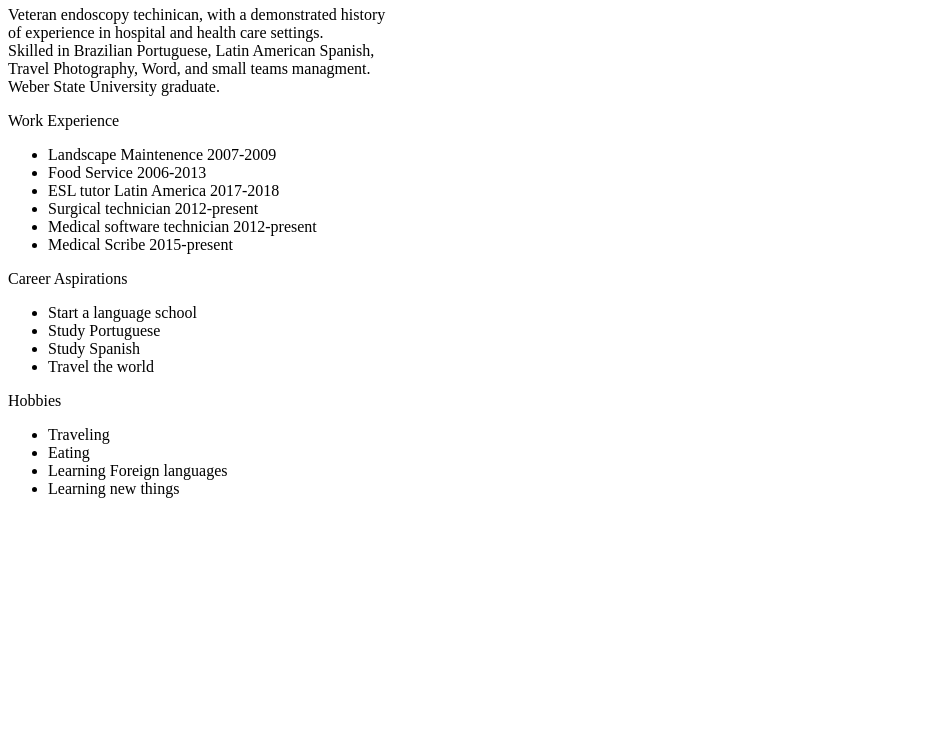
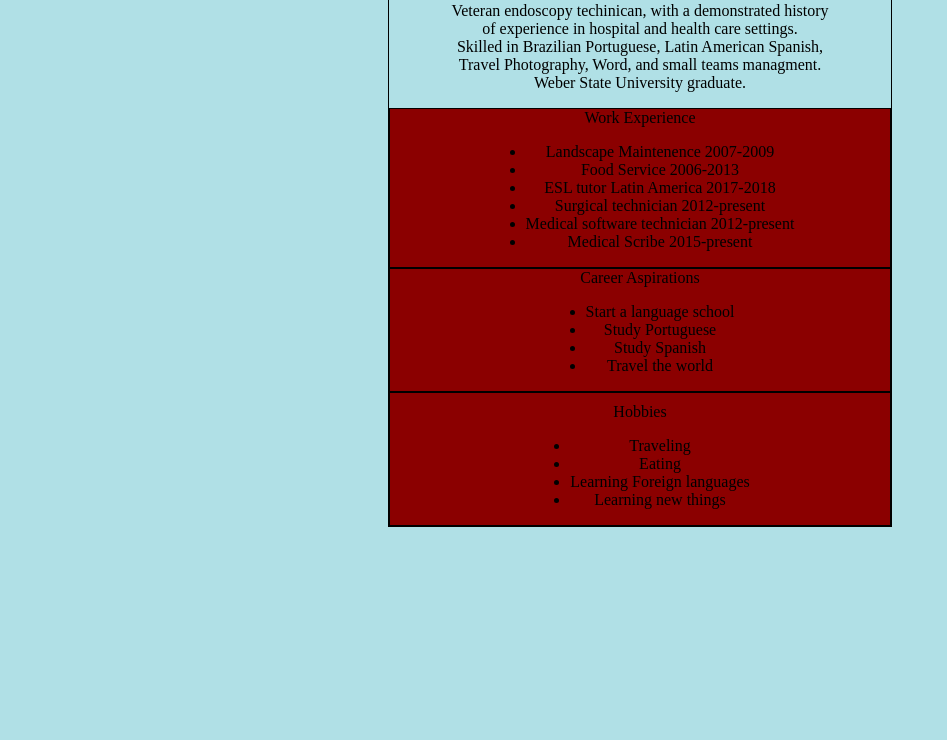
Before and after one commit to jackhardy90/portfolio, a plain HTML site: page index.html in a window 1280 px wide. Shown: the part 60-800 px from the top of the page, without its empty margins (0-947 px from the left). Drawn offline with Linux system fonts and the light colour scheme.

Commit message:
first commit

```diff
--- /dev/null
+++ b/index.css
@@ -0,0 +1,58 @@
+body {
+    background-color: powderblue;
+    text-align: center;
+    position: relative;
+    display: table;
+    margin: auto;
+    border: 1px solid black;
+
+
+
+}
+
+h1 {
+    background-color: darkred;
+    position: relative;
+    display: flex;
+    align-items: center;
+    flex-direction: column;
+    font-family: 'Lucida Sans', 'Lucida Sans Regular';
+    border: 1px solid black;
+    justify-content: space-evenly;
+    width: 500px;
+    text-align: center;
+
+
+
+}
+.work-experience {
+    background-color: darkred;
+    justify-content: center;
+    flex-direction: column;
+    align-items: center;
+    position: relative;
+    display: flex;
+    border: 1px solid black;
+    width: 500px;
+}
+.career-asp {
+    background-color: darkred;
+    display: flex;
+    position: relative;
+    flex-direction: column;
+    justify-content: center;
+    align-items: center;
+    border: 1px solid black;
+    width: 500px;
+}
+.hobbies {
+    background-color: darkred;
+    align-items: center;
+    justify-content: center;
+    flex-direction: column;
+    position: relative;
+    display: flex;
+    border: 1px solid black;
+    width: 500px;
+    padding-top: 10px;
+}
--- a/index.html
+++ b/index.html
@@ -6,7 +6,7 @@
         Skilled in Brazilian Portuguese, Latin American Spanish,<br>
         Travel Photography, Word, and small teams managment.<br>
         Weber State University graduate.</p>
-        <div>Work Experience</div>
+        <div class="work-experience">Work Experience
         <ul>
             <li>Landscape Maintenence 2007-2009</li>
             <li>Food Service 2006-2013</li>
@@ -15,19 +15,24 @@
             <li>Medical software technician 2012-present</li>
             <li>Medical Scribe 2015-present</li>
         </ul>
-        <div>Career Aspirations</div>
+        </div>
+        <div class="career-asp">Career Aspirations
         <ul>
             <li>Start a language school</li>
             <li>Study Portuguese</li>
             <li>Study Spanish</li>
             <li>Travel the world</li>
         </ul>
-        <div>Hobbies</div>
+        </div>
+        <div class="hobbies">Hobbies
         <ul>
             <li>Traveling</li>
             <li>Eating</li>
             <li>Learning Foreign languages</li>
             <li>Learning new things</li>
         </ul>
+        </div>
     </body>
+
+    <link rel="stylesheet" href="index.css">
 </html>
```
